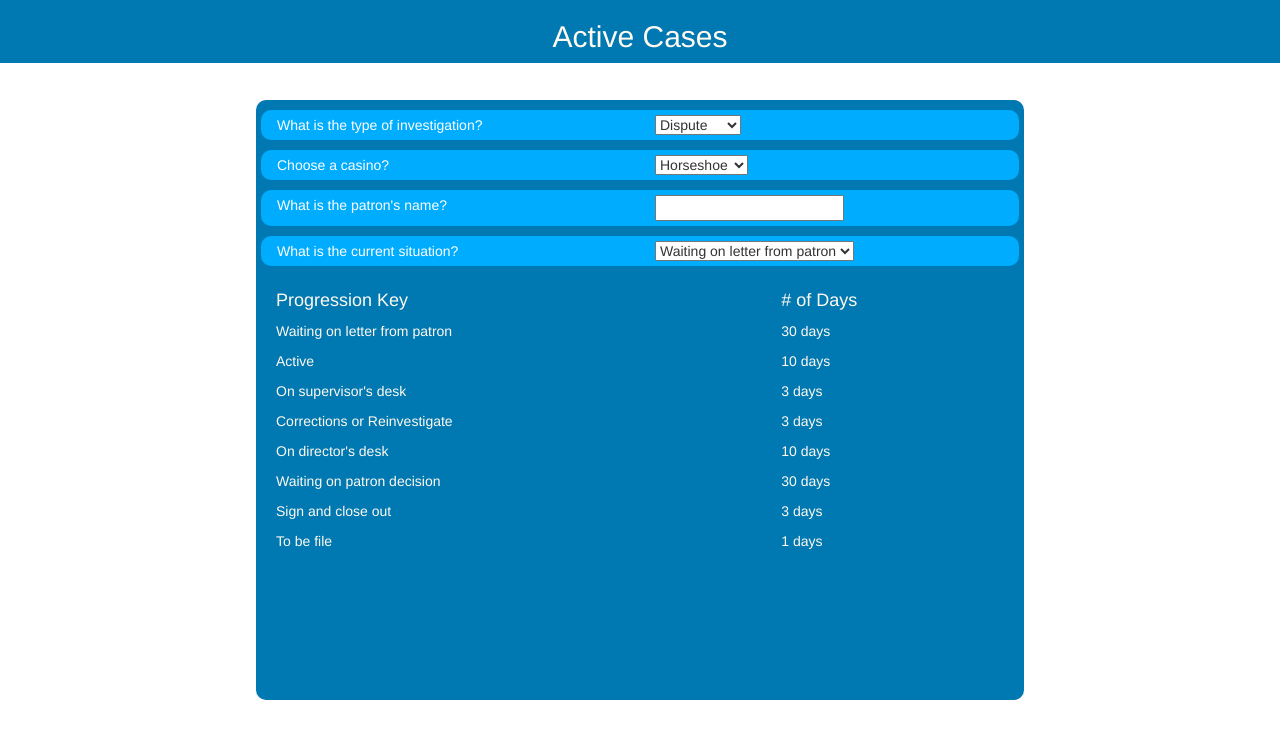
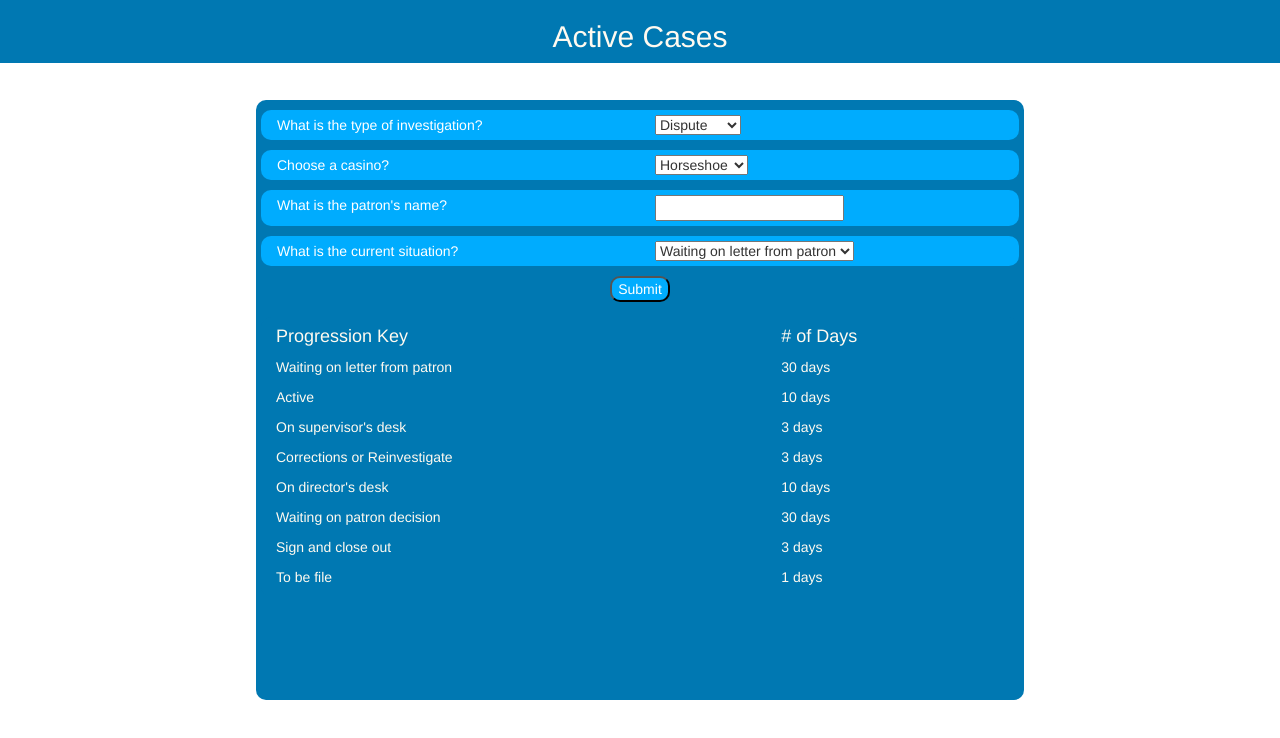
Before and after one commit to jcsmileyjr/active-cases, a React (Create React App) app: page / in a window 1280 px wide. Shown: the top 738 px of the page. Built offline with nearby package versions, Linux system fonts and the light colour scheme.

Commit message:
added submit button for create new case whiz

```diff
--- a/src/App.js
+++ b/src/App.js
@@ -11,6 +11,7 @@ import CaseTitle from './Components/CaseTitle/caseTitle.js';
 import ToggleInstruction from './Components/ToggleInstruction/toggleInstruction.js';
 import SelectCase from './Components/SelectCase/selectCase.js';
 import InputCase from './Components/InputCase/inputCase.js';
+import SubmitCase from './Components/SubmitCase/submitCase.js';
 
 
       const cases = [{type:"Dispute", casino:"Horseshoe", patron:"Billy Bob", status:"Waiting on letter", caseNumber:"18-100"}, {type:"Complaint", casino:"GoldStrike", patron:"Sally Sue", status:"Director has letter", caseNumber:"18-200"}, {type:"inspection", casino:"Fitz Casino", patron:"Crazy Willy", status:"On supervisor desk", caseNumber:"18-300"}];
@@ -82,6 +83,7 @@ class NewCase extends Component{
 		<SelectCase Question="Choose a casino?" selection={this.displayCaseCasinos()} />
 		<InputCase Question="What is the patron's name?"  />
 		<SelectCase Question="What is the current situation?" selection={this.displayCaseProgress()} />
+		<SubmitCase />
 		<ProgressionList />
 	  </div>
 	);
--- a/src/Components/SelectCase/selectCase.css
+++ b/src/Components/SelectCase/selectCase.css
@@ -8,3 +8,9 @@
 .textColor {
 	color: white;
 }
+
+.submitButton {
+	color: white;
+	background-color: #00ACFE;
+	border-radius: 10px;
+}
--- /dev/null
+++ b/src/Components/SubmitCase/submitCase.js
@@ -0,0 +1,15 @@
+import React from 'react';
+import '../SelectCase/selectCase.css';
+import '../Nav/nav.css';
+
+function SubmitCase(props){
+  return(
+  	<div className="row">
+	  <div className="col-xs-12 col-sm-12 col-md-12 col-lg-12 centerAlign">
+	  	<input className="submitButton" type="submit"/>
+	  </div>
+	</div>
+  );
+}
+
+export default SubmitCase;
```
